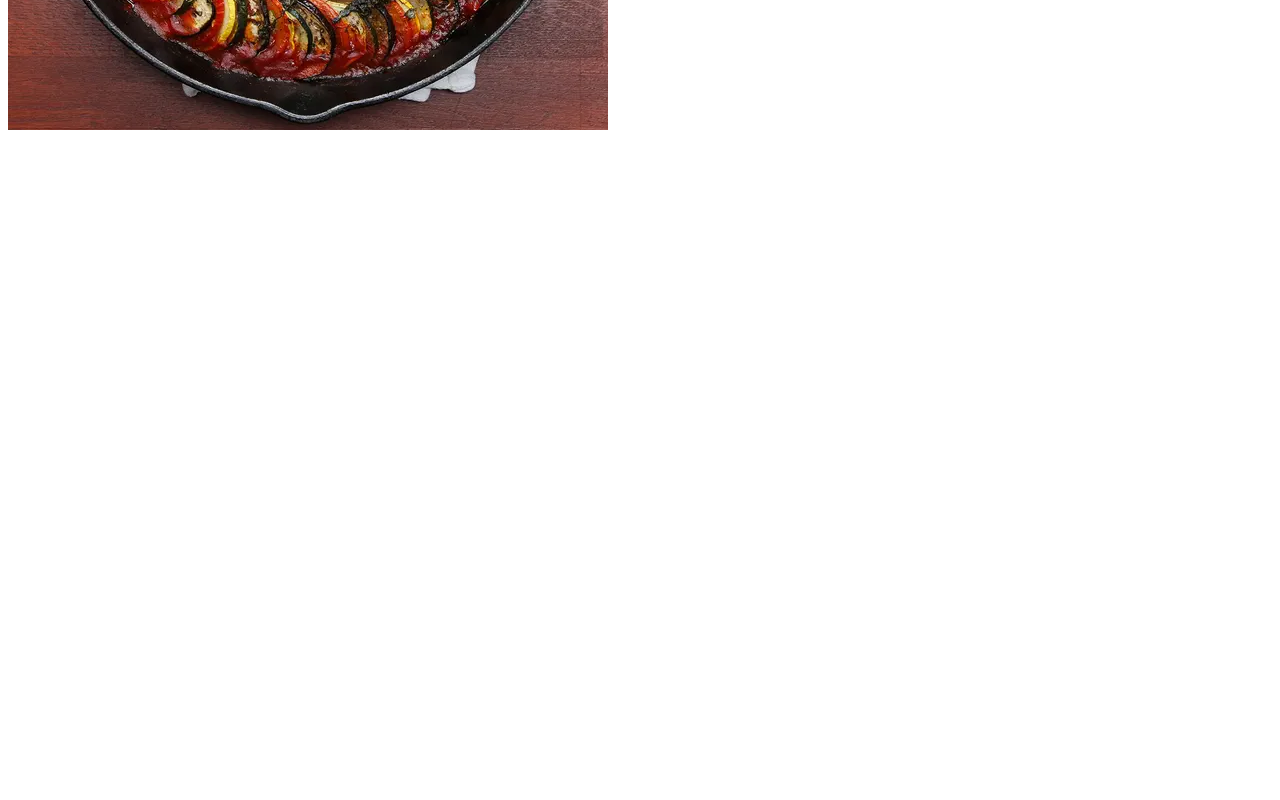
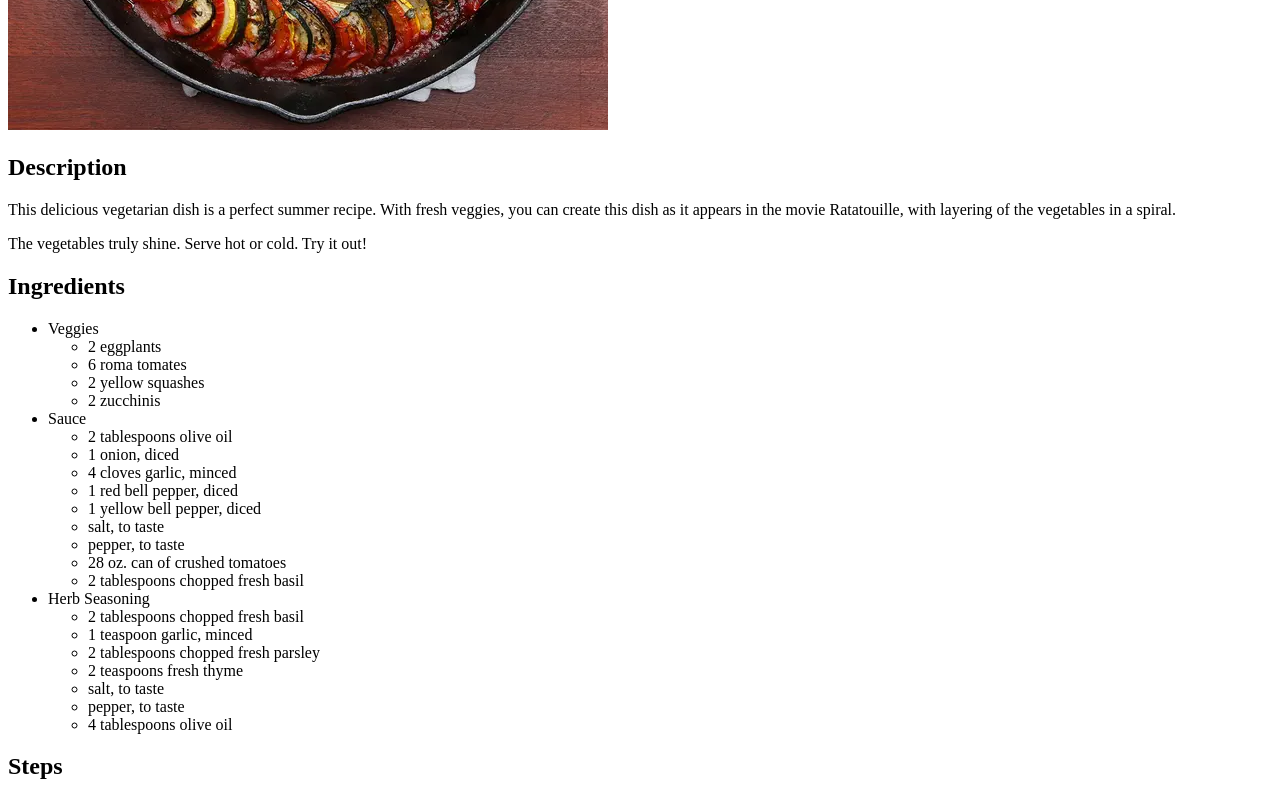
Before and after one commit to samicraus/odin-recipes, a plain HTML site: page recipes/ratatouille.html in a window 1280 px wide. Shown: the part 550-1350 px from the top of the page. Before the commit the page ends 800 px from the top, so only its background shows below. Drawn offline with Linux system fonts and the light colour scheme.

Commit message:
Add ingredients ratatouille.html

```diff
--- a/recipes/ratatouille.html
+++ b/recipes/ratatouille.html
@@ -8,5 +8,41 @@
     <body>
         <h1>Ratatouille</h1>
         <img src="../images/ratatouille.png" alt txt="Ratatouille">
+        <h2>Description</h2>
+            <p>This delicious vegetarian dish is a perfect summer recipe. With fresh veggies, you can create this dish as it appears in the movie Ratatouille, with layering of the vegetables in a spiral.</p>
+            <p>The vegetables truly shine. Serve hot or cold. Try it out!</p>
+        <h2>Ingredients</h2>
+            <ul>
+                <li>Veggies</li>
+                    <ul>
+                        <li>2 eggplants</li>
+                        <li>6 roma tomates</li>
+                        <li>2 yellow squashes</li>
+                        <li>2 zucchinis</li>
+                    </ul>
+                <li>Sauce</li>
+                    <ul>
+                        <li>2 tablespoons olive oil</li>
+                        <li>1 onion, diced</li>
+                        <li>4 cloves garlic, minced</li>
+                        <li>1 red bell pepper, diced</li>
+                        <li>1 yellow bell pepper, diced</li>
+                        <li>salt, to taste</li>
+                        <li>pepper, to taste</li>
+                        <li>28 oz. can of crushed tomatoes</li>
+                        <li>2 tablespoons chopped fresh basil</li>
+                    </ul>
+                <li>Herb Seasoning</li>
+                    <ul>
+                        <li>2 tablespoons chopped fresh basil</li>
+                        <li>1 teaspoon garlic, minced</li>
+                        <li>2 tablespoons chopped fresh parsley</li>
+                        <li>2 teaspoons fresh thyme</li>
+                        <li>salt, to taste</li>
+                        <li>pepper, to taste</li>
+                        <li>4 tablespoons olive oil</li>
+                    </ul>
+            </ul>
+        <h2>Steps</h2>
     </body>
 </html>
```
